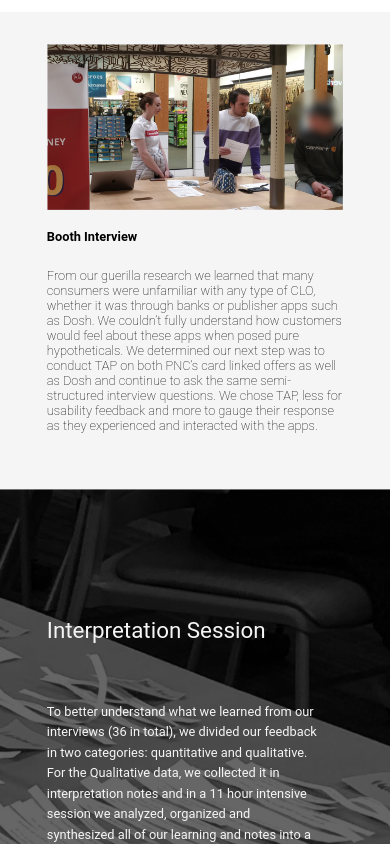
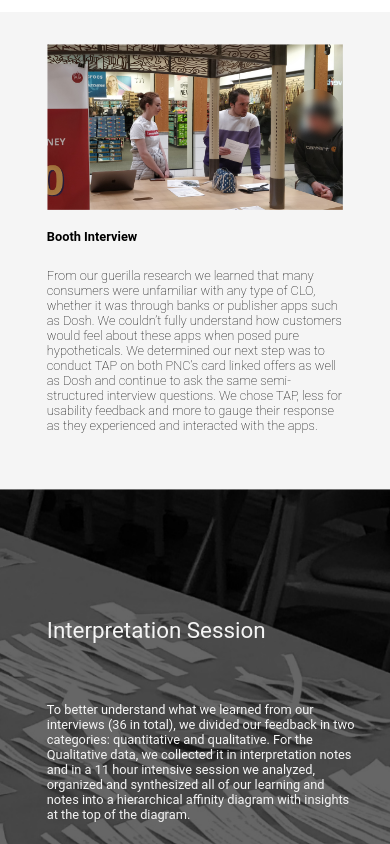
Before and after one commit to niharika-j/numo-capstone, a React app: page /numo-capstone/consumers in a window 390 px wide. Shown: the part 2090-2934 px from the top of the page. Built offline with nearby package versions, Linux system fonts and the light colour scheme.

Commit message:
fixed section header for smaller mobile screens

```diff
--- a/src/components/Consumers/Consumers.js
+++ b/src/components/Consumers/Consumers.js
@@ -5,6 +5,7 @@ import "react-responsive-carousel/lib/styles/carousel.min.css";
 import { Carousel } from 'react-responsive-carousel';
 import consumerLandingBG from '../../assets/images/consumer-landing-bg.png';
 import talkToConsumersBG from '../../assets/images/talk-to-consumers-bg.png';
+import talkToConsumersMobileBG from '../../assets/images/talk-to-consumers-mobile-bg.png';
 import guerillaResearchImg from '../../assets/images/guerilla-research.png';
 import boothInterviewImg from '../../assets/images/booth-interview.png';
 import interpretationBG from '../../assets/images/interpretation-session-bg.png';
@@ -43,7 +44,8 @@ class Consumers extends React.Component {
         title: "Talk to Consumers",
         description: "",
         image: talkToConsumersBG,
-        altText: "Talking to consumers during think aloud"
+        altText: "Talking to consumers during think aloud",
+        mobileImg: talkToConsumersMobileBG
       },
       interpretation: {
         title: "Interpretation Session",
@@ -70,7 +72,12 @@ class Consumers extends React.Component {
     const generateImageBlurb = (obj) => {
       return (
         <div className="image-blurb">
-          <img src={obj.image} className="image-blurb-bg" alt={obj.altText} />
+          {
+            (window.screen.width <= 420 && obj.mobileImg) ?
+            <img src={obj.mobileImg} alt={obj.altText} />
+            :
+            <img src={obj.image} className="image-blurb-bg" alt={obj.altText} />
+          }
           <div className="image-blurb-title">{obj.title}</div>
           <div className="image-blurb-desc">{obj.description}</div>
         </div>
--- a/src/components/Consumers/Consumers.scss
+++ b/src/components/Consumers/Consumers.scss
@@ -279,7 +279,7 @@
               position: relative;
               height: 50vh;
               left: 100%;
-              margin-left: -250%;
+              margin-left: -200%;
               width: auto;
             }
             .image-blurb-title {
@@ -288,9 +288,10 @@
               top: 30%;
             }
             .image-blurb-desc  {
-              width: 70%;
+              width: 80%;
               font-size: $section-content-mobile-size;
               position: absolute;
+              line-height: normal;
               top: 50%;
             }
         }
--- a/src/components/Merchants/Merchants.js
+++ b/src/components/Merchants/Merchants.js
@@ -5,6 +5,7 @@ import "react-responsive-carousel/lib/styles/carousel.min.css";
 import { Carousel } from 'react-responsive-carousel';
 import merchantLandingBG from '../../assets/images/merchant-title-bg.png';
 import semiStructuredInterviewBG from '../../assets/images/semi-structured-interviews-bg.png';
+import semiStructuredInterviewMobileBG from '../../assets/images/talk-to-consumers-mobile-bg.png';
 import merchant1 from '../../assets/images/merchant1.png';
 import merchant2 from '../../assets/images/merchant2.png';
 import merchant3 from '../../assets/images/merchant3.png';
@@ -45,7 +46,8 @@ class Merchants extends React.Component {
         title: "Semi-structured Interviews",
         description: "",
         image: semiStructuredInterviewBG,
-        altText: "Conducting semi-structured interview with merchant"
+        altText: "Conducting semi-structured interview with merchant",
+        mobileImg: semiStructuredInterviewMobileBG
       },
       "merchantInterpretation": {
         title: "Interpretation Session",
@@ -65,7 +67,12 @@ class Merchants extends React.Component {
     const generateImageBlurb = (obj) => {
       return (
         <div className="image-blurb">
-          <img src={obj.image} className="image-blurb-bg" alt={obj.altText} />
+          {
+            (window.screen.width <= 420 && obj.mobileImg) ?
+            <img src={obj.mobileImg} alt={obj.altText} />
+            :
+            <img src={obj.image} className="image-blurb-bg" alt={obj.altText} />
+          }
           <div className="image-blurb-title">{obj.title}</div>
           <div className="image-blurb-desc">{obj.description}</div>
         </div>
```
Also changed, not shown: build/asset-manifest.json, build/index.html, build/service-worker.js, build/static/js/2.eb87efec.chunk.js.LICENSE.txt (renamed from build/static/js/2.a573de50.chunk.js.LICENSE.txt), build/static/media/about-us-landing-mobile-bg.f8476711.png (added), build/static/media/home-mobile-bg.1a773140.png (added), build/static/media/investment-consumer-mobile.84dfc3e3.png (added), build/static/media/medium-mobile-bg.ef9323f9.png (added), build/static/media/restaurant-consumer-mobile.bdbe6859.png (added), src/assets/images/talk-to-consumers-mobile-bg.png (added), 18 other files.
